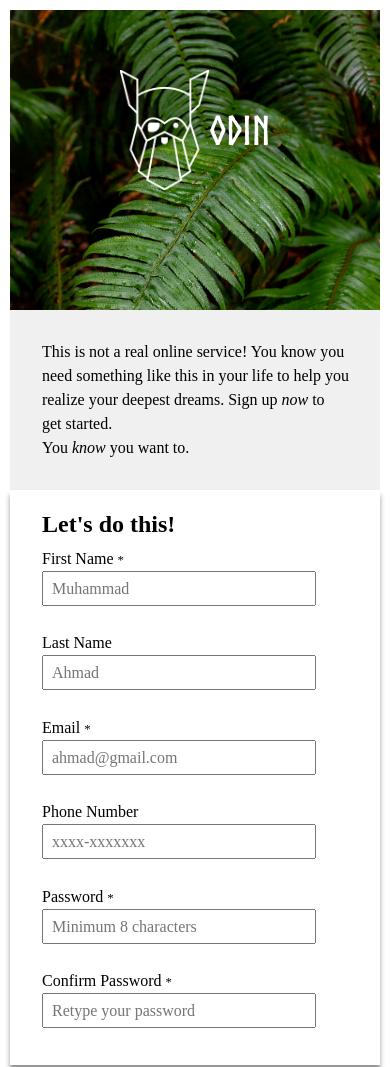
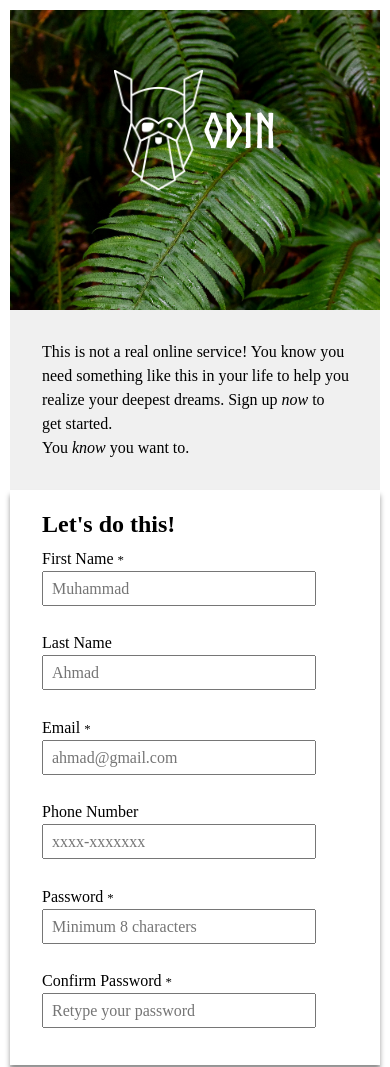
Before and after one commit to M-Ahmad-Usman/sign-up-form, a plain HTML site: page index.html in a window 390 px wide. Shown: the top 1067 px of the page. Drawn offline with Linux system fonts and the light colour scheme.

Commit message:
Change the font size of logo text.

```diff
--- a/styles.css
+++ b/styles.css
@@ -94,7 +94,7 @@ body > * {
 
 .img-overlay > #logo-text {
 	color: white;
-	font-size: clamp(2.5rem, 1rem + 5vw, 4rem);
+	font-size: clamp(3rem, 1.5rem + 6vw, 4rem);
 	font-family: 'Norse-Bold', system-ui, -apple-system, BlinkMacSystemFont, 'Segoe UI', Roboto, Oxygen, Ubuntu, Cantarell, 'Open Sans', 'Helvetica Neue', sans-serif;
 }
 
```
